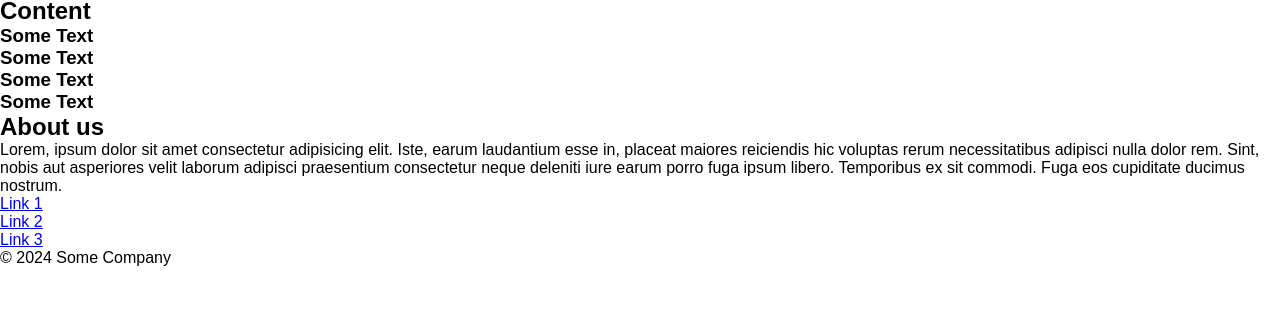
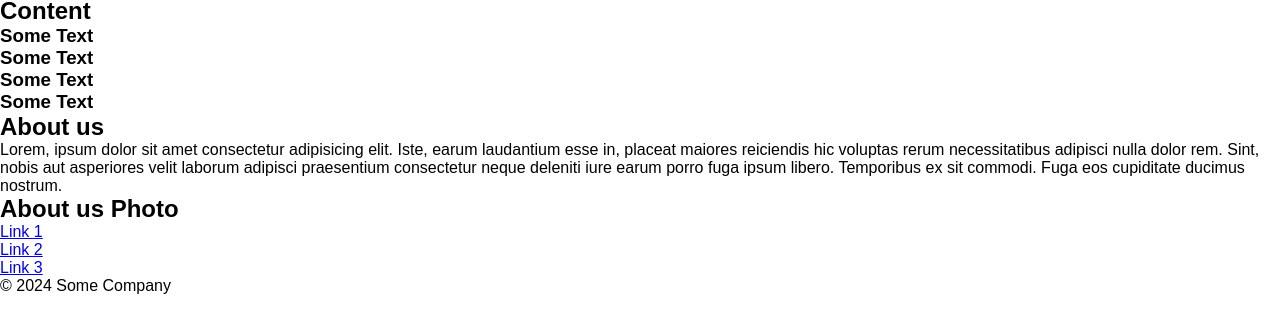
Before and after one commit to shad0w-max/learning-responsive-layout, a plain HTML site: page index.html in a window 1280 px wide. Shown: the part 119-452 px from the top of the page. Drawn offline with Linux system fonts and the light colour scheme.

Commit message:
Added an about us dummy text

```diff
--- a/index.html
+++ b/index.html
@@ -39,7 +39,9 @@
         <h1>About us</h1>
         <p>Lorem, ipsum dolor sit amet consectetur adipisicing elit. Iste, earum laudantium esse in, placeat maiores reiciendis hic voluptas rerum necessitatibus adipisci nulla dolor rem. Sint, nobis aut asperiores velit laborum adipisci praesentium consectetur neque deleniti iure earum porro fuga ipsum libero. Temporibus ex sit commodi. Fuga eos cupiditate ducimus nostrum.</p>
       </div>
-      <div class="about-us-img"></div>
+      <div class="about-us-img">
+        <h2>About us Photo</h2>
+      </div>
     </section>
     <footer>
       <ul class="link-wrapper">
```
